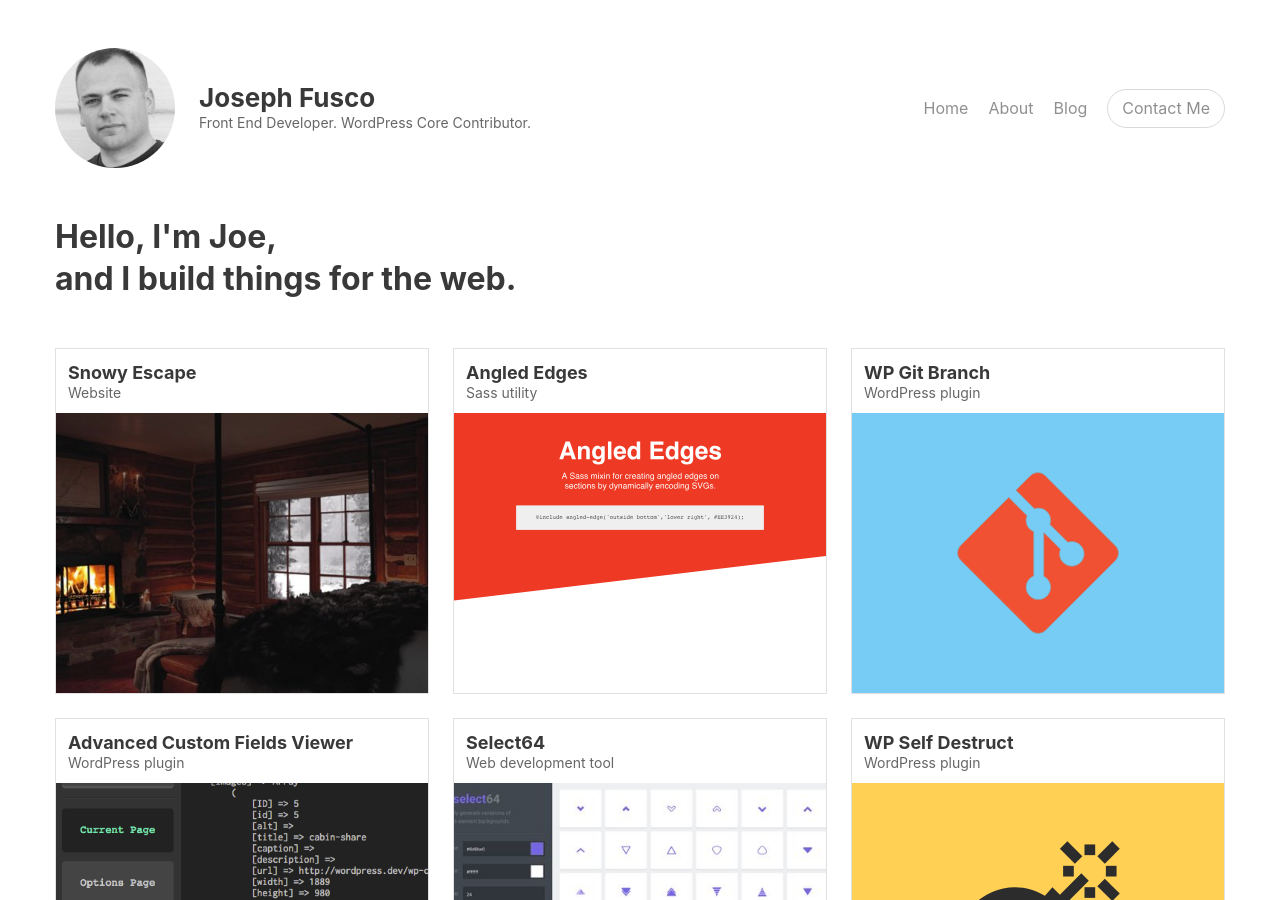
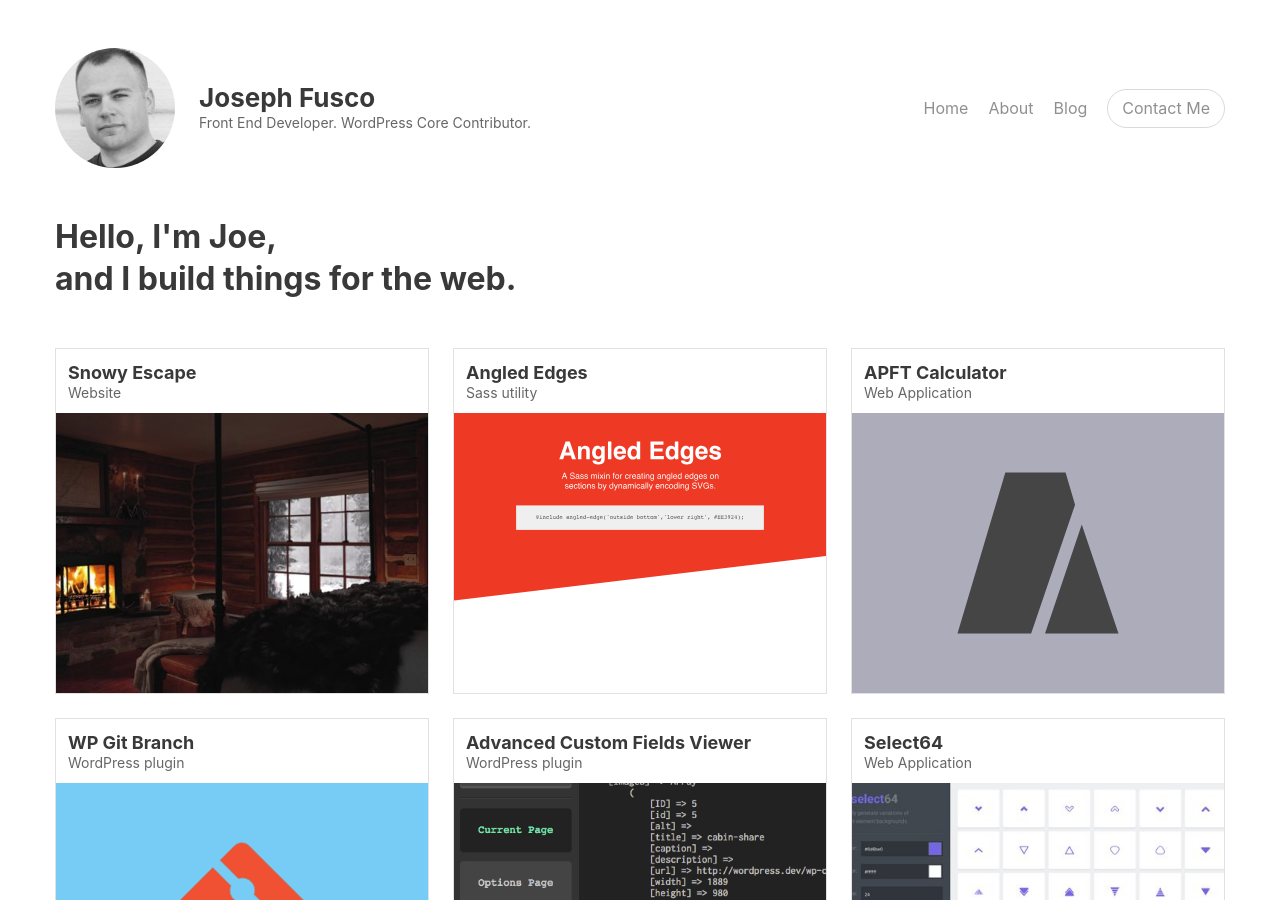
Before and after one commit to josephfusco/josephfusco.github.io, a Jekyll site: the page built from index.html, in a window 1280 px wide and 900 px high. Built offline with Jekyll 4.4.1, drawn with Linux system fonts in a browser that asks for light colours.

Commit message:
Add APFT Calculator

```diff
--- a/_config.yml
+++ b/_config.yml
@@ -40,6 +40,11 @@
     url: https://angled-edges.josephfus.co/
     imageFileName: angled-edges.svg
 
+  - title: APFT Calculator
+    subtitle: Web Application
+    url: https://apft.metttc.com
+    imageFileName: apft.svg
+
   - title: WP Git Branch
     subtitle: WordPress plugin
     url: https://github.com/josephfusco/wp-git-branch
@@ -51,7 +56,7 @@
     imageFileName: acfv.jpg
 
   - title: Select64
-    subtitle: Web development tool
+    subtitle: Web Application
     url: http://select64.josephfus.co/
     imageFileName: select64.jpg
 
```
Also changed, not shown: assets/images/apft.svg (added).
